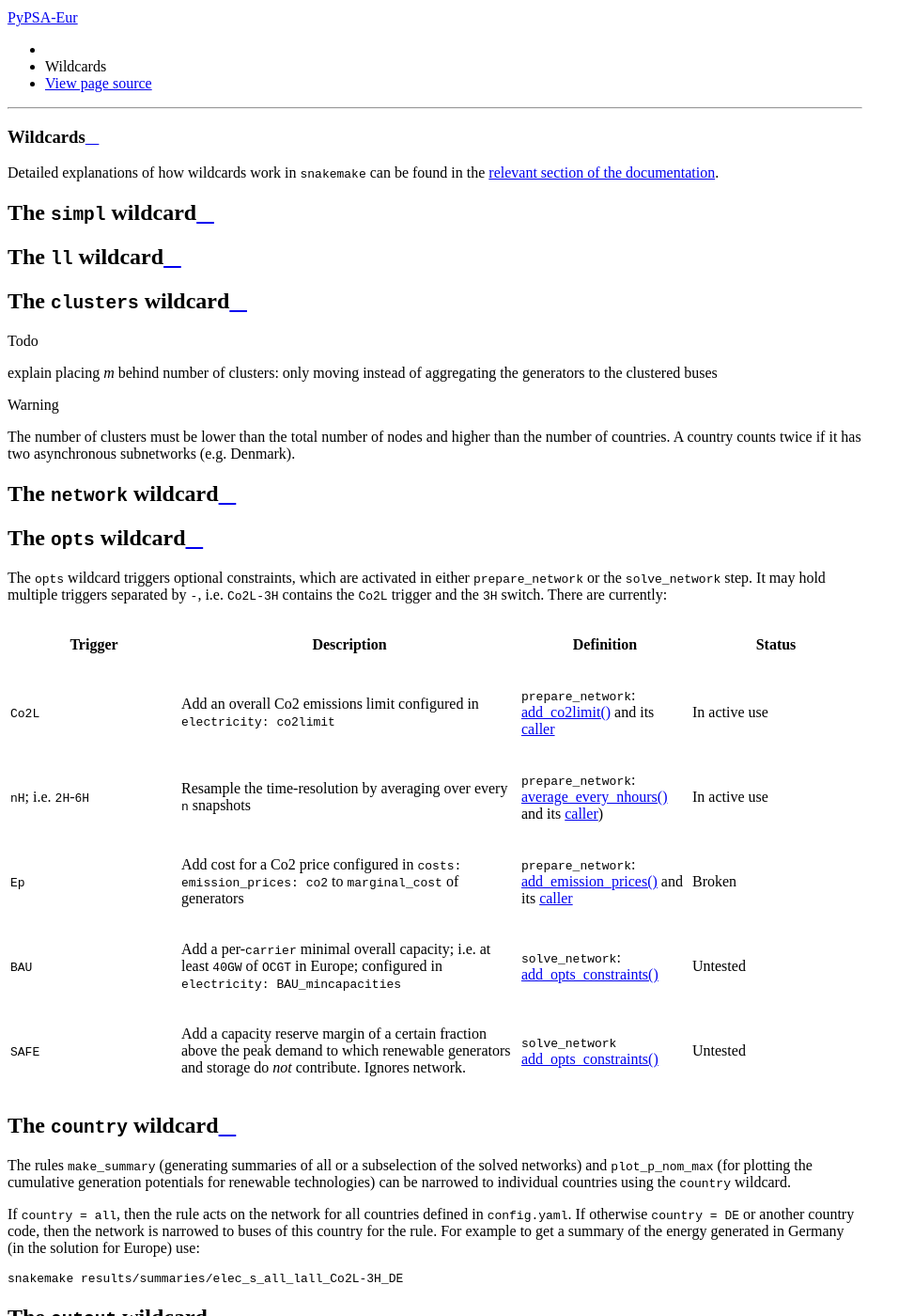
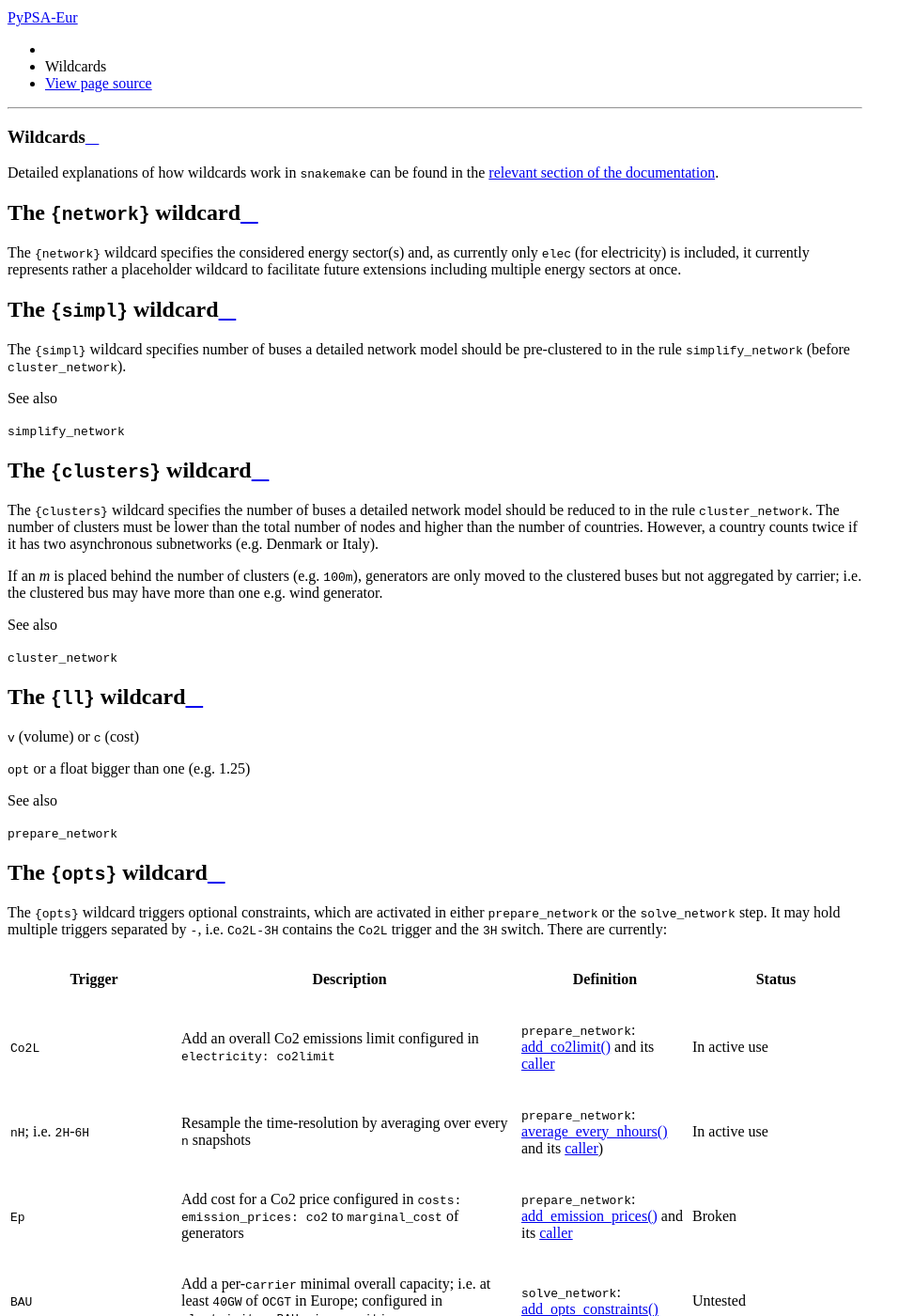
Before and after one commit to PyPSA/PyPSA, a Sphinx documentation site: the page built from doc/wildcards.rst, in a window 1280 px wide and 1400 px high, scrolled down 649 px. Shown: the whole window at 94% size, without its empty margins (0-973 px from the left). Built offline with Sphinx 7.4.7 and the Read the Docs theme 2.0.0, drawn with Linux system fonts in a browser that asks for light colours; some of the changed text lies outside the part shown.

Commit message:
remove trialed sphinx-bibtex and describe wildcards

```diff
--- a/doc/conf.py
+++ b/doc/conf.py
@@ -36,7 +36,6 @@ extensions = [
     'sphinx.ext.todo',
     'sphinx.ext.mathjax',
     'sphinx.ext.napoleon',
-    'sphinxcontrib.bibtex',
     #'sphinx.ext.pngmath',
     #'sphinxcontrib.tikz',
     #'rinoh.frontend.sphinx',
--- a/doc/introduction.rst
+++ b/doc/introduction.rst
@@ -36,7 +36,7 @@ Scenarios, Configuration and Modification
 
 It is easy to run PyPSA-Eur for multiple scenarios using the `wildcards feature <https://snakemake.readthedocs.io/en/stable/snakefiles/rules.html#wildcards>`_ of ``snakemake``. Wildcards allow to generalise a rule to produce all files that follow a `regular expression <https://en.wikipedia.org/wiki/Regular_expression>`_ pattern, which e.g. defines one particular scenario. One can think of a wildcard as a parameter that shows up in the input/output file names and thereby determines which rules to run, what data to retrieve and what files to produce. **Details are explained in** :ref:`wildcards` **and** :ref:`scenario`.
 
-The model has several configuration options collected in the ``config.yaml`` file
+The model also has several further configuration options collected in the ``config.yaml`` file
 located in the root directory. **All options are explained in detail in** :ref:`config`.
 
 Folder Structure
--- a/doc/wildcards.rst
+++ b/doc/wildcards.rst
@@ -6,40 +6,62 @@ Wildcards
 
 Detailed explanations of how wildcards work in ``snakemake`` can be found in the `relevant section of the documentation <https://snakemake.readthedocs.io/en/stable/snakefiles/rules.html#wildcards>`_.
 
+.. _network:
+
+The ``{network}`` wildcard
+==========================
+
+The ``{network}`` wildcard specifies the considered energy sector(s)
+and, as currently only ``elec`` (for electricity) is included,
+it currently represents rather a placeholder wildcard to facilitate
+future extensions including multiple energy sectors at once.
+
 .. _simpl:
 
-The ``simpl`` wildcard
-======================
+The ``{simpl}`` wildcard
+========================
+
+The ``{simpl}`` wildcard specifies number of buses a detailed network model should be pre-clustered to in the rule ``simplify_network`` (before ``cluster_network``).
+
+.. seealso::
+    :mod:`simplify_network`
+
+.. _clusters:
+
+The ``{clusters}`` wildcard
+===========================
+
+The ``{clusters}`` wildcard specifies the number of buses a detailed network model should be reduced to in the rule ``cluster_network``.
+The number of clusters must be lower than the total number of nodes
+and higher than the number of countries. However, a country counts twice if
+it has two asynchronous subnetworks (e.g. Denmark or Italy).
+
+If an `m` is placed behind the number of clusters (e.g. ``100m``), generators are only moved to the clustered buses but not aggregated by carrier; i.e. the clustered bus may have more than one e.g. wind generator.
+
+.. seealso::
+    :mod:`cluster_network`
 
 .. _ll:
 
-The ``ll`` wildcard
-===================
+The ``{ll}`` wildcard
+=====================
 
-.. _clusters:
+``v`` (volume) or ``c`` (cost)
 
-The ``clusters`` wildcard
-=========================
+``opt`` or a float bigger than one (e.g. 1.25)
 
-.. todo:: explain placing `m` behind number of clusters: only moving instead of aggregating the generators to the clustered buses
-
-.. warning::
-    The number of clusters must be lower than the total number of nodes
-    and higher than the number of countries. A country counts twice if
-    it has two asynchronous subnetworks (e.g. Denmark).
-
-.. _network:
-
-The ``network`` wildcard
-========================
-
+.. seealso::
+    :mod:`prepare_network`
 
 .. _opts:
 
-The ``opts`` wildcard
-=====================
+The ``{opts}`` wildcard
+=======================
 
-The ``opts`` wildcard triggers optional constraints, which are activated in either ``prepare_network`` or the ``solve_network`` step. It may hold multiple triggers separated by ``-``, i.e. ``Co2L-3H`` contains the ``Co2L`` trigger and the ``3H`` switch. There are currently:
+The ``{opts}`` wildcard triggers optional constraints, which are activated in either
+``prepare_network`` or the ``solve_network`` step.
+It may hold multiple triggers separated by ``-``, i.e. ``Co2L-3H`` contains the
+``Co2L`` trigger and the ``3H`` switch. There are currently:
 
 
 .. csv-table::
@@ -47,37 +69,69 @@ The ``opts`` wildcard triggers optional constraints, which are activated in eith
    :widths: 10,20,10,10
    :file: configtables/opts.csv
 
+.. seealso::
+    :mod:`prepare_network`, :mod:`solve_network`
 
 .. _country:
 
-The ``country`` wildcard
-========================
+The ``{country}`` wildcard
+==========================
 
-The rules ``make_summary`` (generating summaries of all or a subselection of the solved networks) and ``plot_p_nom_max`` (for plotting the cumulative generation potentials for renewable technologies) can be narrowed to individual countries using the ``country`` wildcard.
+The rules ``make_summary`` and ``plot_summary`` (generating summaries of all or a subselection
+of the solved networks) as well as ``plot_p_nom_max`` (for plotting the cumulative
+generation potentials for renewable technologies) can be narrowed to
+individual countries using the ``{country}`` wildcard.
 
-If ``country = all``, then the rule acts on the network for all countries defined in ``config.yaml``. If otherwise ``country = DE`` or another country code, then the network is narrowed to buses of this country for the rule. For example to get a summary of the energy generated in Germany (in the solution for Europe) use:
-
+If ``country = all``, then the rule acts on the network for all countries
+defined in ``config.yaml``. If otherwise ``country = DE`` or another 2-letter
+country code, then the network is narrowed to buses of this country
+for the rule. For example to get a summary of the energy generated
+in Germany (in the solution for Europe) use:
 
 .. code:: bash
 
     snakemake results/summaries/elec_s_all_lall_Co2L-3H_DE
 
-.. _cutout:
+.. seealso::
+    :mod:`make_summary`, :mod:`plot_summary`, :mod:`plot_p_nom_max`
 
-The ``cutout`` wildcard
-=======================
+.. _cutout_wc:
+
+The ``{cutout}`` wildcard
+=========================
+
+.. seealso::
+    :mod:`build_cutout`
 
 .. _technology:
 
-The ``technology`` wildcard
-===========================
+The ``{technology}`` wildcard
+=============================
+
+.. seealso::
+    :mod:`build_renewable_profiles`, :mod:`plot_p_nom_max`, :mod:`build_country_flh`
 
 .. _attr:
 
-The ``attr`` wildcard
-=====================
+The ``{attr}`` wildcard
+=======================
+
+The ``{attr}`` wildcard specifies which attribute are used for size representations of network components on a map plot produced by the rule ``plot_network``. While it might be extended in the future, ``{attr}`` currently only supports plotting of ``p_nom``.
+
+.. seealso::
+    :mod:`plot_network`
 
 .. _ext:
 
-The ``ext`` wildcard
-====================
+The ``{ext}`` wildcard
+======================
+
+The ``{ext}`` wildcard specifies the file type of the figures the rule ``plot_network``, ``plot_summary``, and ``plot_p_nom_max`` produce. Typical examples are ``pdf`` and ``png``. The list of supported file formats depends on the used backend. To query the supported file types on your system, issue:
+
+.. code:: python
+
+    import matplotlib.pyplot as plt
+    plt.gcf().canvas.get_supported_filetypes()
+
+.. seealso::
+    :mod:`plot_network`, :mod:`plot_summary`, :mod:`plot_p_nom_max`
```
Also changed, not shown: doc/index.rst (+2 -7 lines), doc/plotting.rst (+9 -20 lines), 7 other files.
